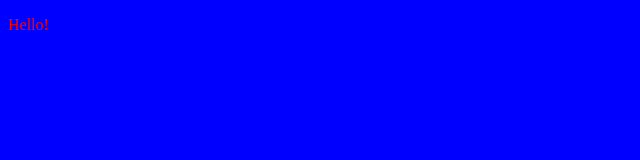
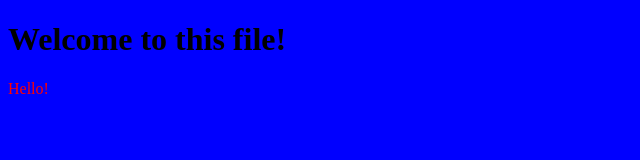
Before and after one commit to AliEshkevari/test-project, a plain HTML site: page index.html in a window 1280 px wide. Shown: the whole page, without its empty margins (0-640 px from the left). Drawn offline with Linux system fonts and the light colour scheme.

Commit message:
Adding a h1 tag to the index file

```diff
--- a/index.html
+++ b/index.html
@@ -8,6 +8,7 @@
     <title>Document</title>
 </head>
 <body>
+    <h1>Welcome to this file!</h1>
     <p style="color: red;">Hello!</p>
     <script src="JavaScript/script.js"></script>
 </body>
```
